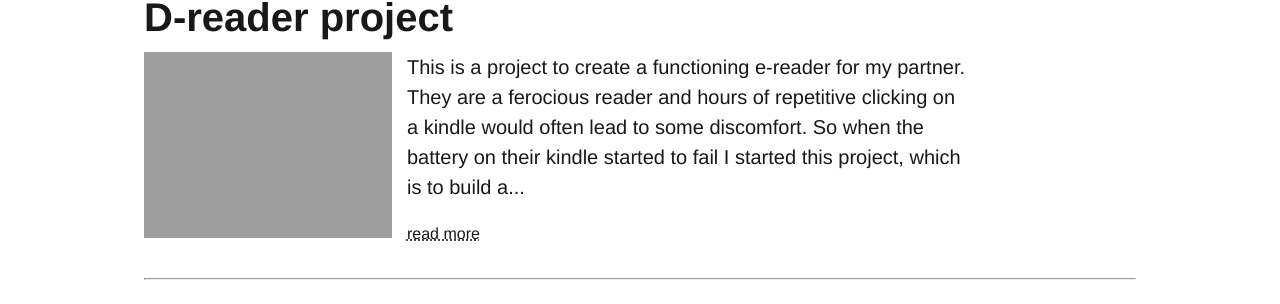
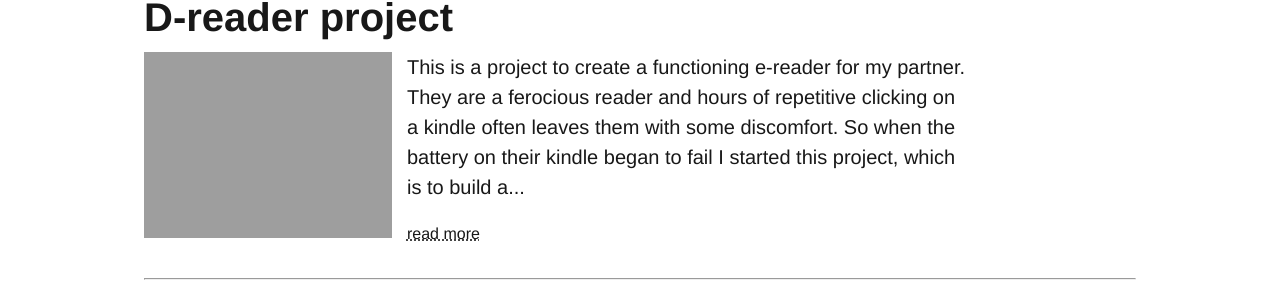
Before and after one commit to dtourolle/dtourolle.github.io, a Jekyll site: the page built from index.md, in a window 1280 px wide. Shown: the part 842-1146 px from the top of the page. Built offline with Jekyll 4.4.1, drawn with Linux system fonts in a browser that asks for light colours; comment, search, counter and statistics services are not loaded.

Commit message:
layout change

```diff
--- a/_layouts/post.html
+++ b/_layouts/post.html
@@ -26,3 +26,5 @@ layout: default
     {% endif %}
   {% endfor %}
 </div>
+
+<h2 class="h0 col-9 sm-width-full py-4 mt-3 inline-block" itemprop="name headline">More post about this project:</h2>
--- a/_posts/2022-09-1-e-reader.md
+++ b/_posts/2022-09-1-e-reader.md
@@ -7,7 +7,7 @@ tags: [e-reader, project_home]
 ---
 
 
-This is a project to create a functioning e-reader for my partner. They are a ferocious reader and hours of repetitive clicking on a kindle would often lead to some discomfort. So when the battery on their kindle started to fail I started this project, which is to build a e-reader which connects to a wearable and be controlled via motion. The project has had two main iterations, the first iteration was in 2020 during the first COVID lock down, the second iteration was in spring 2022. The main differences between them are the enclosure design and construction, with 2020 version had a 3d printed PLA case, while the 2022 version has a machine pear wood enclosure. Sadly I didn't chronicle the first iteration very well, to add insult to injury the CAD program I used to design it was am educational version so the files are now unreadable for me. This repo contains the designs for the second iteration designed using FreeCAD, along with all the software for running it. The GitHub repository containing all software, CAD and CAM data can be found [here](https://github.com/dtourolle/d-reader-public).
+This is a project to create a functioning e-reader for my partner. They are a ferocious reader and hours of repetitive clicking on a kindle  often leaves them with some discomfort. So when the battery on their kindle began to fail I started this project, which is to build a e-reader which connects to a wearable wallowing it to be controlled via motion. The project has had two iterations, the first iteration was in 2020 during the first COVID lock down, the second iteration was in spring 2022. The main differences between them are the enclosure design and construction, with 2020 version had a 3d printed PLA case, while the 2022 version has a machine pear wood enclosure. Sadly I didn't chronicle the first iteration, to add insult to injury the CAD program I used to design it was an educational version so the files are now unreadable. This repo contains the designs for the second iteration (designed using FreeCAD), along with all the software for running it. The GitHub repository containing all software, CAD and CAM data can be found [here](https://github.com/dtourolle/d-reader-public).
 
 ![](./assets/images/image%20(4).jpg)
 
```
Also changed, not shown: other parts of _posts/2022-09-1-e-reader.md (+1 -1 lines).
